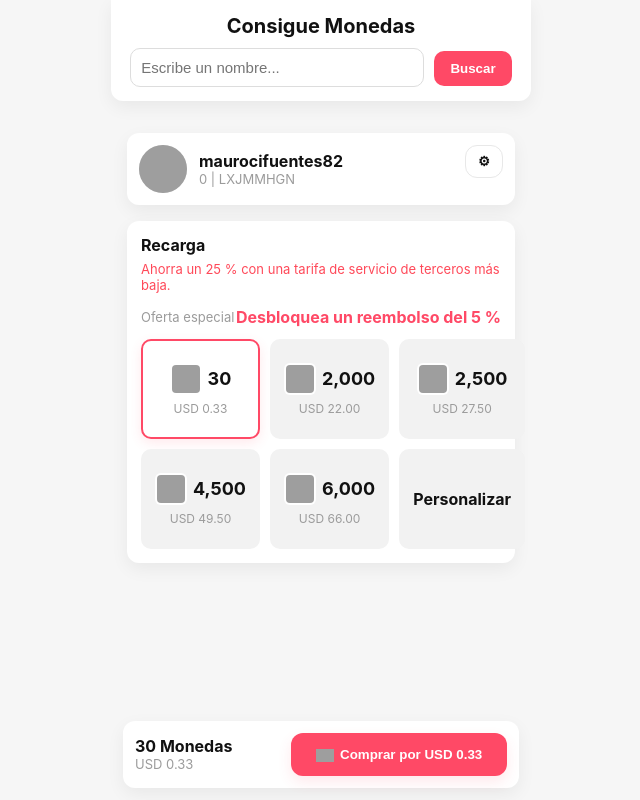
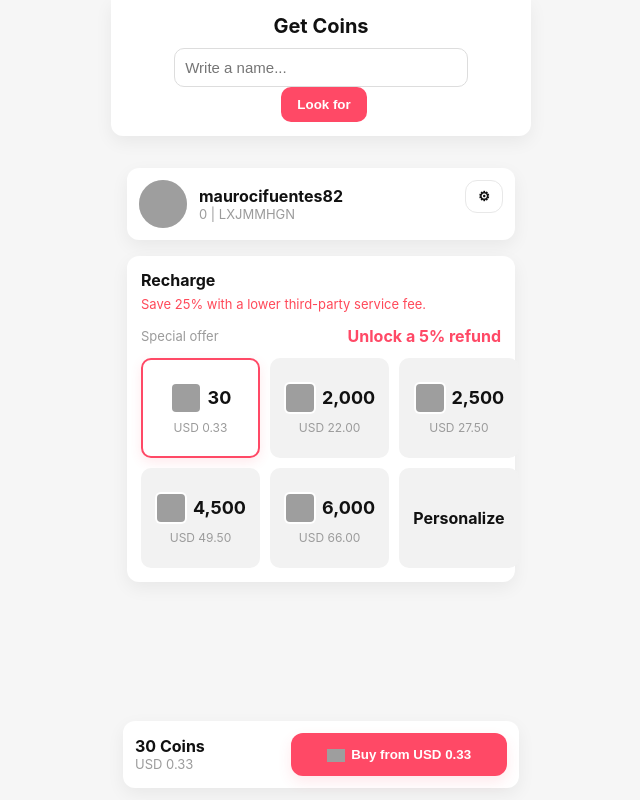
Before and after one commit to habibi732/Recarga, a plain HTML site: page index.html in a window 1280 px wide. Shown: the whole page, without its empty margins (319-959 px from the left). Drawn offline with Linux system fonts and the light colour scheme; grey boxes are pictures that could not be loaded.

Commit message:
Update index.html

```diff
--- a/index.html
+++ b/index.html
@@ -3,7 +3,7 @@
 <head>
 <meta charset="utf-8" />
 <meta name="viewport" content="width=device-width,initial-scale=1,maximum-scale=1" />
-<title>Consigue Monedas - USD</title>
+<title>Get Coins - USD</title>
 <style>
   :root{
     --bg:#f6f6f6; --card:#fff; --accent:#ff4966; --muted:#9b9b9b;
@@ -85,10 +85,10 @@
 <body>
 <div class="app" id="app">
   <header>
-    <h1>Consigue Monedas</h1>
+    <h1>Get Coins </h1>
     <div class="search-box">
-      <input type="text" id="searchInput" placeholder="Escribe un nombre..." />
-      <button id="searchBtn">Buscar</button>
+      <input type="text" id="searchInput" placeholder="Write a name..." />
+      <button id="searchBtn">Look for</button>
     </div>
   </header>
 
@@ -103,12 +103,14 @@
     </div>
 
     <div class="section">
-      <div style="font-weight:700;">Recarga</div>
-      <div class="small" style="margin-top:6px;color:#ff4959;">Ahorra un 25 % con una tarifa de servicio de terceros más baja.</div>
+      <div style="font-weight:700;">Recharge</div>
+      <div class="small" style="margin-top:6px;color:#ff4959;">Save 25% with a lower third-party service fee.
+</div>
 
       <div class="row" style="margin-top:14px;">
-        <div class="small">Oferta especial</div>
-        <div style="color:var(--accent);font-weight:700;">Desbloquea un reembolso del 5 %</div>
+        <div class="small">Special offer
+</div>
+        <div style="color:var(--accent);font-weight:700;">Unlock a 5% refund</div>
       </div>
 
       <div class="options" id="options">
@@ -117,7 +119,7 @@
         <div class="opt" data-coins="2500" data-price="27.5"><div class="coins"><img src="https://i.postimg.cc/2bdrvvCH/moneda.webp" alt="">2,500</div><div class="price">USD 27.50</div></div>
         <div class="opt" data-coins="4500" data-price="49.5"><div class="coins"><img src="https://i.postimg.cc/2bdrvvCH/moneda.webp" alt="">4,500</div><div class="price">USD 49.50</div></div>
         <div class="opt" data-coins="6000" data-price="66"><div class="coins"><img src="https://i.postimg.cc/2bdrvvCH/moneda.webp" alt="">6,000</div><div class="price">USD 66.00</div></div>
-        <div class="opt" id="customBtn" style="font-weight:700;">Personalizar</div>
+        <div class="opt" id="customBtn" style="font-weight:700;">Personalize</div>
       </div>
     </div>
   </main>
@@ -126,11 +128,11 @@
     <div style="max-width:420px;margin:0 auto;">
       <div style="background:#fff;padding:12px;border-radius:12px;box-shadow:var(--shadow);display:flex;align-items:center;justify-content:space-between;">
         <div>
-          <div style="font-weight:700;" id="selectedCoinsLabel">30 Monedas</div>
+          <div style="font-weight:700;" id="selectedCoinsLabel">30 Coins</div>
           <div class="small">USD <span id="selectedPrice">0.33</span></div>
         </div>
         <div style="width:58%;">
-          <button class="btn" id="buyBtn"><img src="https://i.postimg.cc/2bdrvvCH/moneda.webp" alt="" style="width:18px;vertical-align:middle;margin-right:6px;">Comprar por USD 0.33</button>
+          <button class="btn" id="buyBtn"><img src="https://i.postimg.cc/2bdrvvCH/moneda.webp" alt="" style="width:18px;vertical-align:middle;margin-right:6px;">Buy by USD 0.33</button>
         </div>
       </div>
     </div>
@@ -142,10 +144,10 @@
   <div class="sheet">
     <div style="display:flex;align-items:center;gap:8px;">
       <button id="closeCustom" class="btn secondary" style="width:auto;">←</button>
-      <div style="font-weight:700;font-size:18px;">Personalizado</div>
+      <div style="font-weight:700;font-size:18px;">Personalize</div>
     </div>
     <div style="margin-top:12px;">
-      <div style="font-size:14px;color:var(--muted);">Número de Monedas</div>
+      <div style="font-size:14px;color:var(--muted);">Number of Coins</div>
       <div id="customCoinsDisplay" style="font-size:28px;font-weight:800;margin-top:4px;">0</div>
       <div id="customPriceDisplay" class="small" style="margin-top:4px;">USD 0.00</div>
     </div>
@@ -155,7 +157,7 @@
       <div class="key">7</div><div class="key">8</div><div class="key">9</div>
       <div class="key" id="delKey">⌫</div><div class="key">0</div><div class="key">000</div>
     </div>
-    <button class="btn" id="confirmCustom" style="margin-top:14px;">Recargar</button>
+    <button class="btn" id="confirmCustom" style="margin-top:14px;">Recharge</button>
   </div>
 </div>
 
@@ -163,18 +165,18 @@
 <div class="screen" id="summaryScreen">
   <div class="sheet">
     <button id="closeSummary" class="btn secondary" style="width:auto;padding:6px 10px;font-size:14px;">←</button>
-    <h3 style="text-align:center;margin:10px 0;">Resumen del pedido</h3>
+    <h3 style="text-align:center;margin:10px 0;">Order Summary</h3>
     <div style="background:#f9f9f9;padding:10px;border-radius:10px;margin-top:8px;">
-      <strong>Cuenta:</strong> <span id="summaryUser"></span><br>
-      <strong>Compra de:</strong> <span id="summaryCoins"></span> Monedas<br>
+      <strong>Account:</strong> <span id="summaryUser"></span><br>
+      <strong>Purchase of:</strong> <span id="summaryCoins"></span> Coins<br>
       <strong>USD </strong><span id="summaryPrice"></span>
     </div>
-    <div style="margin-top:14px;font-weight:700;">Método de pago</div>
+    <div style="margin-top:14px;font-weight:700;">Payment method</div>
     <div class="payment-option"><img src="https://i.postimg.cc/1n0s66y7/paypal.png" alt="PayPal"><label>PayPal</label><input type="radio" name="paymethod" checked></div>
-    <div class="payment-option"><img src="https://i.postimg.cc/47vsttXF/card.png" alt="Tarjeta"><label>Tarjeta Crédito/Débito</label><input type="radio" name="paymethod"></div>
+    <div class="payment-option"><img src="https://i.postimg.cc/47vsttXF/card.png" alt="Tarjeta"><label>Credit/Debit Card</label><input type="radio" name="paymethod"></div>
     <div class="payment-option"><img src="https://i.postimg.cc/5Y5bvvfg/applepay.png" alt="Apple Pay"><label>Apple Pay</label><input type="radio" name="paymethod"></div>
     <div style="text-align:right;font-weight:700;margin-top:12px;">Total: USD <span id="summaryTotal"></span></div>
-    <button class="btn" id="payNowBtn" style="margin-top:10px;">Pagar ahora</button>
+    <button class="btn" id="payNowBtn" style="margin-top:10px;">Pay now</button>
   </div>
 </div>
 
@@ -212,9 +214,9 @@
     el.classList.add('selected');
     currentCoins = parseInt(el.dataset.coins||'0',10);
     currentPrice = parseFloat(el.dataset.price||'0');
-    selectedCoinsLabel.textContent = currentCoins + " Monedas";
+    selectedCoinsLabel.textContent = currentCoins + " Coins";
     selectedPrice.textContent = fmt(currentPrice);
-    buyBtn.innerHTML = `<img src="https://i.postimg.cc/2bdrvvCH/moneda.webp" style="width:18px;vertical-align:middle;margin-right:6px;">Comprar por USD ${fmt(currentPrice)}`;
+    buyBtn.innerHTML = `<img src="https://i.postimg.cc/2bdrvvCH/moneda.webp" style="width:18px;vertical-align:middle;margin-right:6px;">Buy from USD ${fmt(currentPrice)}`;
   }
   // inicial
   setSelected(optionEls[0]);
@@ -269,7 +271,7 @@
     const coins = parseInt(enteredCoins || "0",10);
     if(!coins || coins <= 0){ customScreen.style.display="none"; return; }
     const price = coins * RATE;
-    selectedCoinsLabel.textContent = coins + " Monedas";
+    selectedCoinsLabel.textContent = coins + " Coins";
     selectedPrice.textContent = fmt(price);
     buyBtn.innerHTML = `<img src="https://i.postimg.cc/2bdrvvCH/moneda.webp" style="width:18px;vertical-align:middle;margin-right:6px;">Comprar por USD ${fmt(price)}`;
     currentCoins = coins; currentPrice = price;
```
